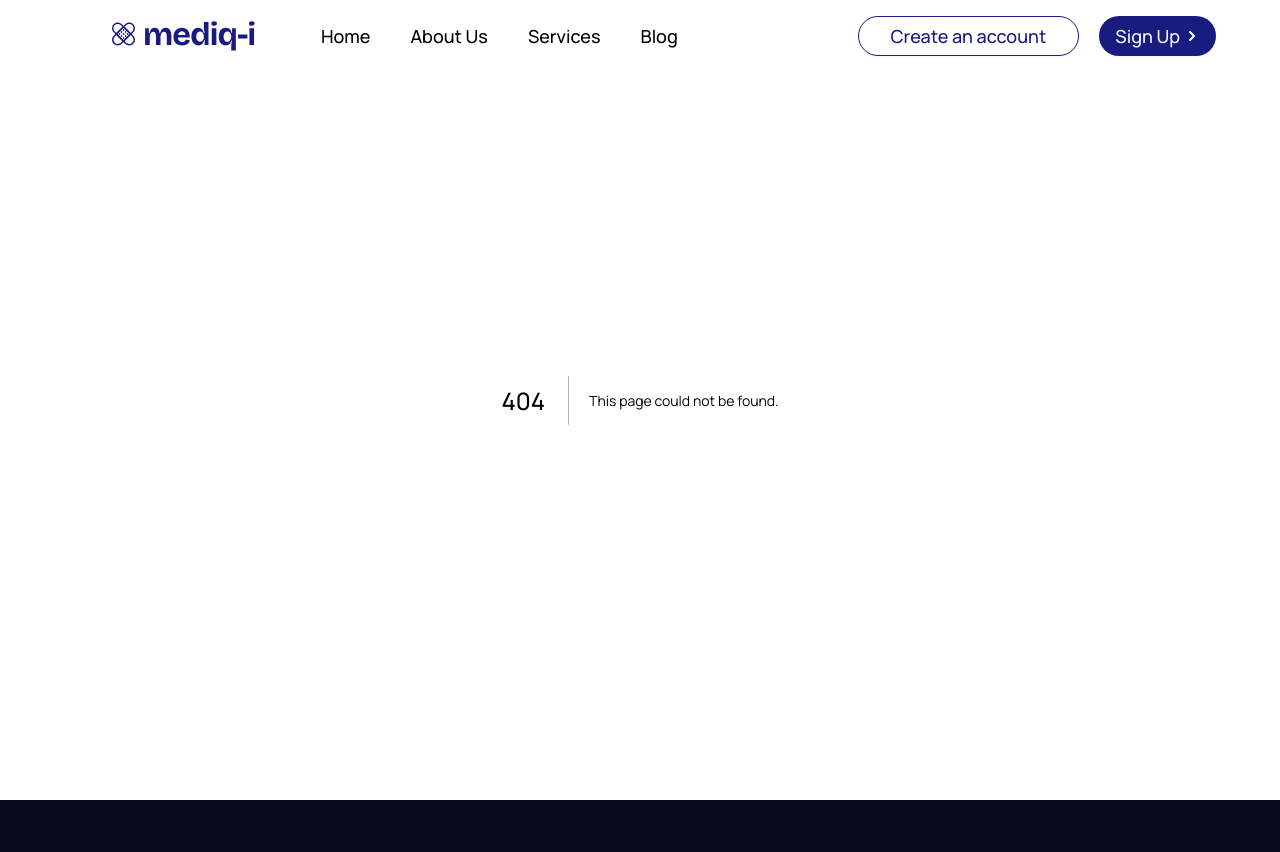
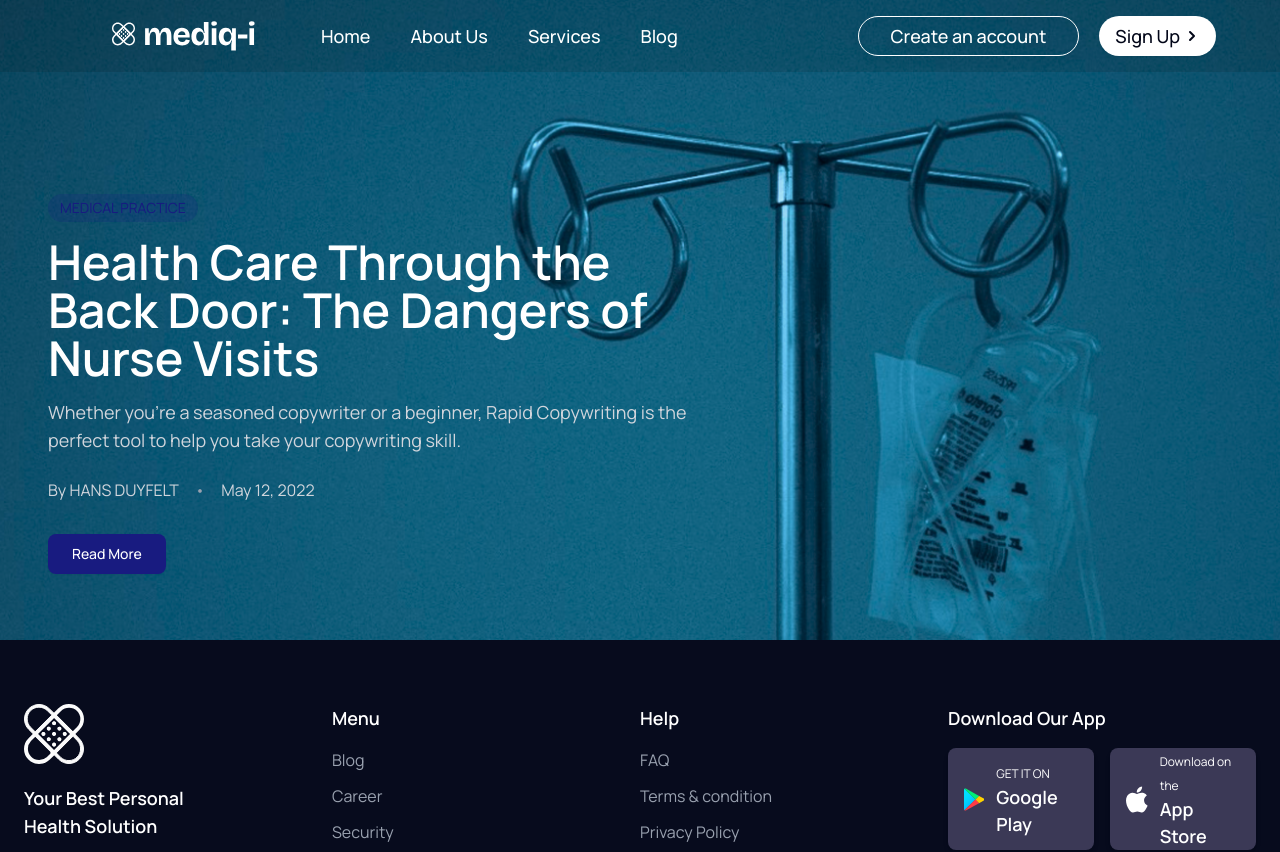
Before and after one commit to mediq-i/new-landing-page, a Next.js app: page /blog in a window 1280 px wide. Before the commit this address had no page. Shown: the top 852 px of the page. Built offline with nearby package versions, Linux system fonts and the light colour scheme.

Commit message:
customized the navbar for the blog page, and created the blog page component

```diff
--- /dev/null
+++ b/src/app/blog/page.tsx
@@ -0,0 +1,9 @@
+import { BlogHero } from "@/components/blog-page-components";
+
+export default function BlogPage() {
+  return (
+    <main>
+      <BlogHero />
+    </main>
+  );
+}
--- a/src/app/globals.css
+++ b/src/app/globals.css
@@ -45,6 +45,7 @@
   --accent-text: #3b3956;
   --accent-text-2: #818b9c;
   --purple-shade: #635bff;
+  --blue-shade: #0b0f0e3d;
 }
 
 .dark {
@@ -122,6 +123,7 @@
   --color-accent-text: var(--accent-text);
   --color-accent-text-2: var(--accent-text-2);
   --color-purple-shade: var(--purple-shade);
+  --color-blue-shade: var(--blue-shade);
 }
 
 @layer base {
@@ -132,7 +134,7 @@
     @apply bg-background text-foreground font-manrope;
   }
 }
-
+/*
 @layer utilities {
   .text-balance {
     text-wrap: balance;
@@ -152,4 +154,4 @@
       #ffffff 100%
     );
   }
-}
+} */
--- /dev/null
+++ b/src/components/blog-page-components/blog-header.tsx
@@ -0,0 +1,56 @@
+import Link from "next/link";
+import { AnimateWrapper } from "@/helpers/animations/animateWrapper";
+import { Button } from "@/components/ui/button";
+
+export default function BlogHero() {
+  return (
+    <section className="relative min-h-[80vh] flex items-center">
+      {/* Background Image & Overlay */}
+      <div className="absolute inset-0 z-0">
+        <div className="absolute inset-0 bg-[#023047] mix-blend-multiply" />
+        <div
+          className="absolute inset-0 bg-gradient-to-r from-[#023047] via-[#023047]/80 to-transparent"
+          style={{
+            backgroundImage: `url('/images/blog-hero-bg.png')`,
+            backgroundSize: "cover",
+            backgroundPosition: "center",
+          }}
+        />
+      </div>
+
+      {/* Content */}
+      <div className="relative z-10 container mx-auto px-6 md:px-12 pt-32">
+        <AnimateWrapper variant="fadeIn" className="max-w-2xl">
+          <span className="inline-block px-3 py-1 bg-primary/20 text-primary rounded-full text-sm mb-4">
+            MEDICAL PRACTICE
+          </span>
+
+          <h1 className="text-3xl md:text-4xl lg:text-5xl font-semibold text-white mb-4">
+            Health Care Through the Back Door: The Dangers of Nurse Visits
+          </h1>
+
+          <p className="text-gray-300 text-lg mb-6">
+            Whether you're a seasoned copywriter or a beginner, Rapid
+            Copywriting is the perfect tool to help you take your copywriting
+            skill.
+          </p>
+
+          <div className="flex items-center gap-4 mb-8">
+            <span className="text-gray-300">By HANS DUYFELT</span>
+            <span className="text-gray-400">•</span>
+            <span className="text-gray-300">May 12, 2022</span>
+          </div>
+
+          <Button
+            variant="secondary"
+            size="lg"
+            className="bg-primary text-white hover:bg-primary/90"
+            asChild
+          >
+            <Link href="/blog/health-care-through-back-door">Read More</Link>
+          </Button>
+        </AnimateWrapper>
+      </div>
+    </section>
+  );
+}
--- /dev/null
+++ b/src/components/blog-page-components/index.tsx
@@ -0,0 +1,3 @@
+import BlogHero from "./blog-header";
+
+export { BlogHero };
--- a/src/components/partials/navbar.tsx
+++ b/src/components/partials/navbar.tsx
@@ -1,6 +1,7 @@
 "use client";
 
 import { useState, useEffect } from "react";
+import { usePathname } from "next/navigation";
 import Link from "next/link";
 import { Menu, ChevronRight } from "lucide-react";
 import { Button } from "@/components/ui/button";
@@ -12,10 +13,13 @@ import {
 } from "@/components/ui/sheet";
 import Image from "next/image";
 import logoSVG from "../../../public/images/logo.svg";
+import logoWhite from "../../../public/images/logo-white.svg";
 
 export default function Navbar() {
   const [isOpen, setIsOpen] = useState(false);
   const [isScrolled, setIsScrolled] = useState(false);
+  const pathname = usePathname();
+  const isBlogPage = pathname.startsWith("/blog");
 
   useEffect(() => {
     const handleScroll = () => {
@@ -33,7 +37,11 @@ export default function Navbar() {
   return (
     <header
       className={`fixed top-0 left-0 right-0 z-50 w-full transition-all duration-800 ease-in-out py-4 ${
-        isScrolled ? "bg-white shadow-md" : "bg-transparent"
+        isBlogPage
+          ? "bg-blue-shade/50"
+          : isScrolled
+          ? "bg-white shadow-md"
+          : "bg-transparent"
       }`}
     >
       <div className="w-full flex h-full items-center justify-between pr-2 md:px-6 md:pr-4 lg:px-12 xl:px-16 xl:pl-28">
@@ -43,7 +51,13 @@ export default function Navbar() {
             <Sheet open={isOpen} onOpenChange={setIsOpen}>
               <SheetTrigger asChild>
                 <Button variant="ghost" className="mr-2">
-                  <Menu className="h-6 w-6 text-primary" />
+                  <Menu
+                    className={`h-6 w-6" ${
+                      isBlogPage
+                        ? "text-white hover:bg-red-500"
+                        : "text-primary"
+                    }`}
+                  />
                   <span className="sr-only">Toggle menu</span>
                 </Button>
               </SheetTrigger>
@@ -58,7 +72,7 @@ export default function Navbar() {
                     Home
                   </Link>
                   <Link
-                    href="/about"
+                    href="/about-us"
                     className="text-lg font-medium transition-colors hover:text-primary"
                     onClick={() => setIsOpen(false)}
                   >
@@ -93,7 +107,11 @@ export default function Navbar() {
           <div className="flex items-center">
             <Link href="/" className="flex items-center space-x-2">
               {/* <span className="font-bold text-xl">YourLogo</span> */}
-              <Image priority src={logoSVG} alt="medidi logo" />
+              <Image
+                priority
+                src={isBlogPage ? logoWhite : logoSVG}
+                alt="medidi logo"
+              />
             </Link>
           </div>
 
@@ -101,26 +119,34 @@ export default function Navbar() {
           <nav className="hidden md:flex items-center space-x-4 lg:space-x-10 mx-6">
             <Link
               href="/"
-              className="text-sm lg:text-lg font-medium transition-colors hover:text-primary"
+              className={`text-sm lg:text-lg font-medium transition-colors hover:text-primary ${
+                isBlogPage ? "text-white" : "text-foreground"
+              }`}
             >
               Home
             </Link>
             <Link
-              href="/about"
-              className="text-sm lg:text-lg font-medium transition-colors hover:text-primary"
+              href="/about-us"
+              className={`text-sm lg:text-lg font-medium transition-colors hover:text-primary ${
+                isBlogPage ? "text-white" : "text-foreground"
+              }`}
             >
               About Us
             </Link>
 
             <Link
               href="/services"
-              className="text-sm lg:text-lg font-medium transition-colors hover:text-primary"
+              className={`text-sm lg:text-lg font-medium transition-colors hover:text-primary ${
+                isBlogPage ? "text-white" : "text-foreground"
+              }`}
             >
               Services
             </Link>
             <Link
               href="/blog"
-              className="text-sm lg:text-lg font-medium transition-colors hover:text-primary"
+              className={`text-sm lg:text-lg font-medium transition-colors hover:text-primary ${
+                isBlogPage ? "text-white" : "text-foreground"
+              }`}
             >
               Blog
             </Link>
@@ -132,13 +158,21 @@ export default function Navbar() {
           <Button
             variant="outline"
             size="lg"
-            className="hidden md:flex border-primary text-primary bg-transparent hover:bg-transparent hover:shadow-indigo-700 hover:text-purple-800 text-base lg:text-lg text-center font-medium rounded-full md:px-4 xl:px-8"
+            className={`hidden md:flex bg-transparent hover:bg-transparent text-base lg:text-lg text-center font-medium rounded-full md:px-4 xl:px-8 ${
+              isBlogPage
+                ? " border-white text-white drop-shadow-lg hover:shadow-white hover:text-white"
+                : "border-primary text-primary hover:text-purple-800 hover:shadow-indigo-700"
+            }`}
           >
             Create an account
           </Button>
           <Button
             size="lg"
-            className="bg-primary text-primary-foreground hover:bg-primary/90 text-base lg:text-lg text-center font-medium rounded-full md:px-2 xl:px-4"
+            className={`text-base lg:text-lg text-center font-medium rounded-full md:px-2 xl:px-4 ${
+              isBlogPage
+                ? "bg-white text-foreground hover:shadow-white hover:bg-white hover:text-primary"
+                : "bg-primary text-primary-foreground hover:bg-primary/90"
+            }`}
           >
             <div className="flex items-center justify-center gap-x-1">
               Sign Up
```
Also changed, not shown: public/images/blog-hero-bg.png (added), public/images/logo-white.svg (added).
